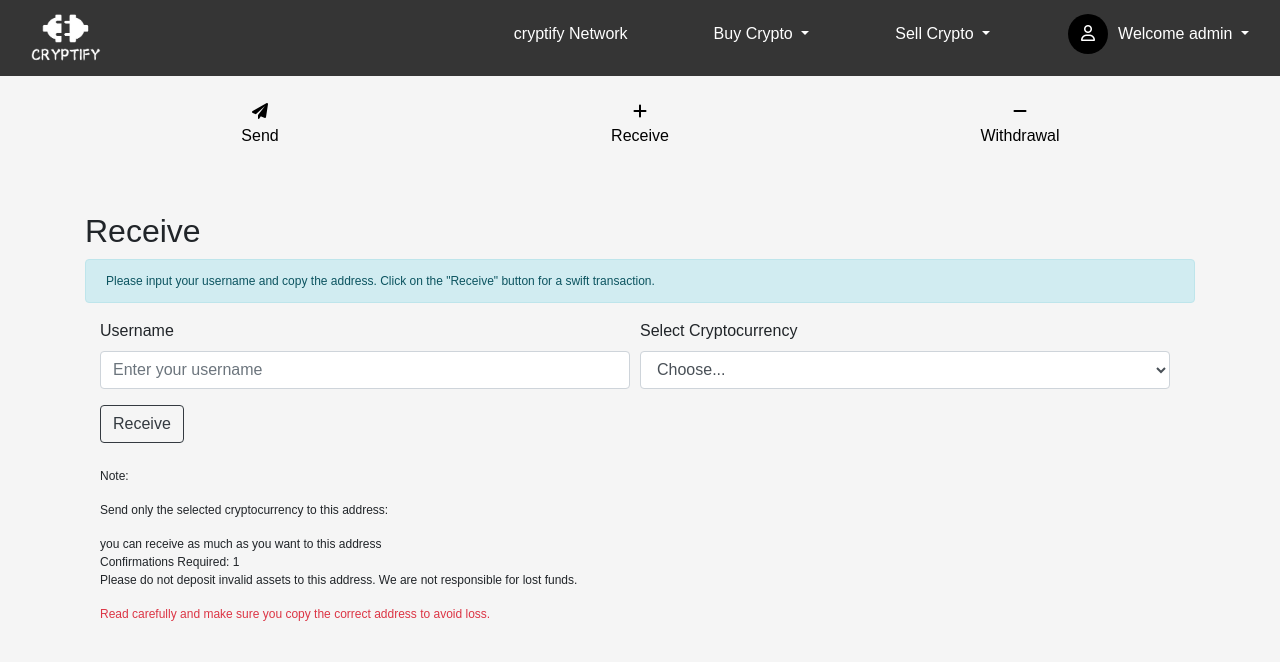
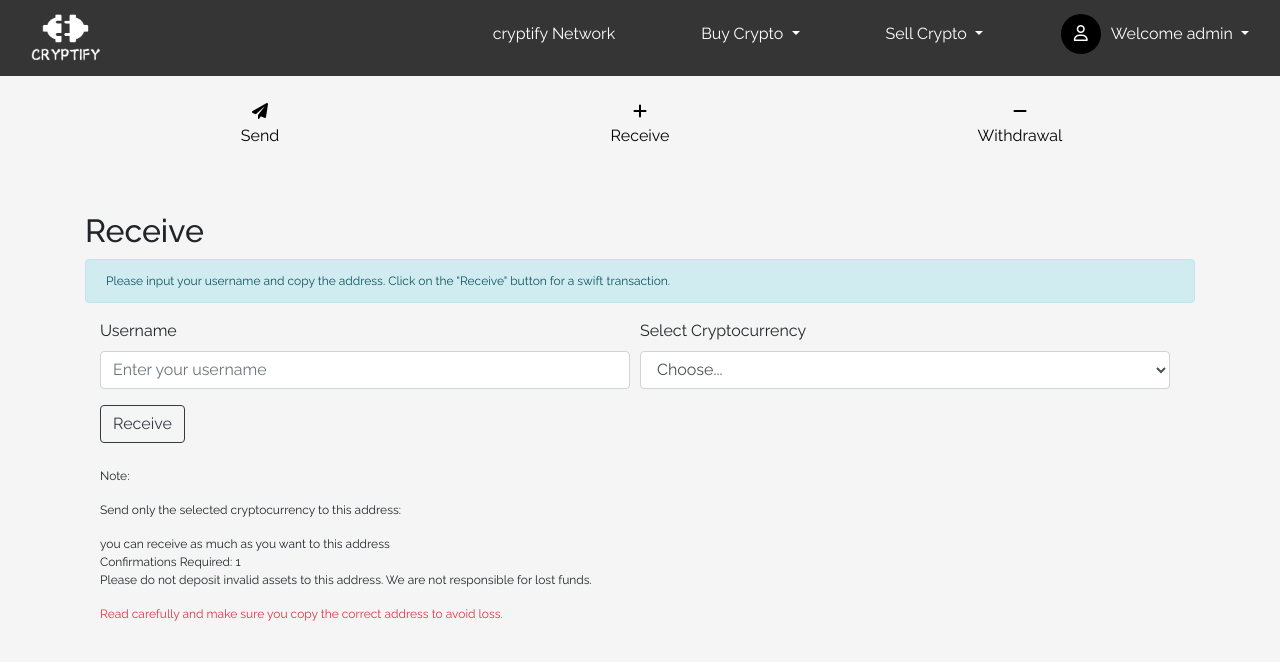
Before and after one commit to aceabandy/cryptify, a Django app: page /receive/ in a window 1280 px wide. Shown: the top 662 px of the page. Run offline with Django 5.2, Linux system fonts and the light colour scheme; a user stored in the database is signed in; data comes from the database, SQL or seed files in the repository; some libraries are stand-ins or nearby versions.

Commit message:
receive.html

```diff
--- a/app/templates/payments/receive.html
+++ b/app/templates/payments/receive.html
@@ -20,6 +20,7 @@
     <!-- Font Awesome -->
     <link rel="stylesheet" href="https://cdnjs.cloudflare.com/ajax/libs/font-awesome/6.0.0-beta3/css/all.min.css">
     <link rel="stylesheet" href="{% static 'css/style.css' %}">
+    <link href="https://fonts.googleapis.com/css?family=Raleway:400,400i,500,500i,600,600i,700,700i,800,800i" rel="stylesheet">
     <!-- Custom CSS -->
 
 </head>
```
